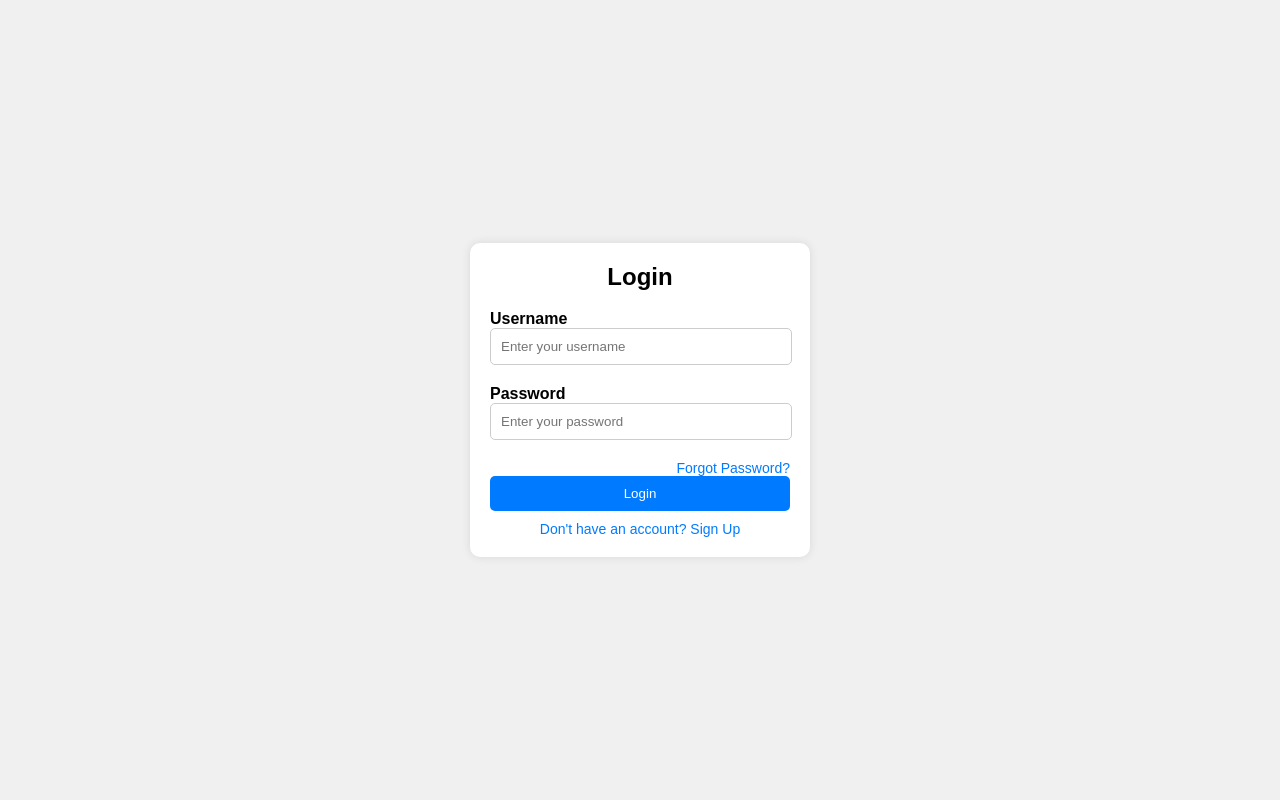
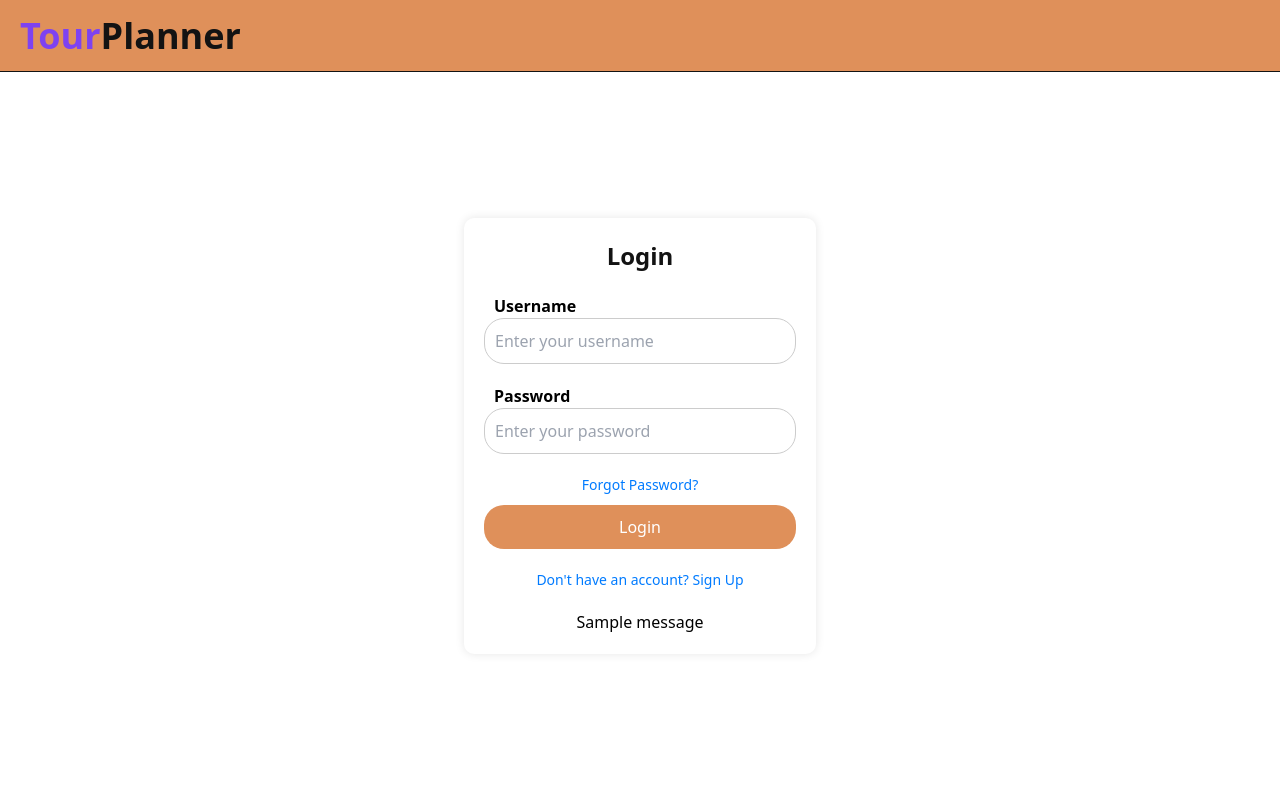
Before and after one commit to ay0-0n/TourPlanner, a Flask app: page /login in a window 1280 px wide. Run offline with Flask 3, Linux system fonts and the light colour scheme; tables that the repository leaves empty hold one stand-in row (values such as "Sample post"); one stand-in notice (Sample message) is shown; some libraries are stand-ins or nearby versions.

Commit message:
made login functional, added styles for diff pages, added templete inheritence, implimented logout functionality

```diff
--- a/app/models.py
+++ b/app/models.py
@@ -7,7 +7,7 @@ class User(db.Model):
     first_name = db.Column(db.String(50))
     last_name = db.Column(db.String(50))
     phone_number = db.Column(db.String(15))
-    email = db.Column(db.String, nullable=False, unique=True)
+    email = db.Column(db.String, nullable=False)
     username = db.Column(db.String, nullable=False)
     password = db.Column(db.String, nullable=False)
     role_id = db.Column(db.Integer, db.ForeignKey('roles.role_id'), nullable=False)
--- a/app/routes.py
+++ b/app/routes.py
@@ -1,11 +1,12 @@
 from app import app, db
-from flask import redirect, render_template, url_for, request, session
+from flask import redirect, render_template, url_for, request, session, flash
 from app.models import *
 from flask_bcrypt import Bcrypt
 
 @app.route('/')
+@app.route('/home')
 def index():
-    return render_template("index.html")
+    return render_template("home.html")
 
 @app.route('/login', methods = ['GET', 'POST'])
 def login():
@@ -14,22 +15,27 @@ def login():
         password = request.form['password']
 
         try:
-            current_user = User.query.filter_by(username = username, password= password).one()
-            session["username"] = current_user.username
-            user_type = current_user.user_type
-            return f'Hello {session["username"]}! <a href="/logout">logout</a>'
-            # if user_type == 'tourist':
-            #     return redirect(url_for('tourist'))
-            # elif user_type == 'hotel-manager':
-            #     return redirect(url_for('hotelmanager'))
-            # else:
-            #     return redirect(url_for('travelagent'))
+            user = User.query.filter_by(username=username).first()
+
+            if user and bcrypt.check_password_hash(user.password, password):
+                session["username"] = user.username
+                if user.role_id == 0:
+                    return redirect(url_for('tourist'))
+                elif user.role_id == 1:
+                    return redirect(url_for('hotelmanager'))
+                elif user.role_id == 2:
+                    return redirect(url_for('travelagent'))
+            else:
+                return render_template('login.html', error_message='Invalid username or password!')
 
         except:
-            return render_template('login.html', error='Invalid username or password!')
+            return render_template('login.html', error_message='Invalid username or password!')
 
 
     return render_template('login.html')
+
+
+
 
 
 bcrypt = Bcrypt()
@@ -43,7 +49,7 @@ def signup():
         email = request.form['email']
         username = request.form['username']
         password = request.form['password']
-        role_id = request.form['role_id']  # Retrieve role_id (user type) from form
+        role_id = request.form['role_id']
 
         existing_user = User.query.filter_by(username=username).first()
 
@@ -52,37 +58,27 @@ def signup():
 
         hashed_password = bcrypt.generate_password_hash(password).decode('utf-8')
 
-        # Create a new User object with role_id (user type)
         new_user = User(first_name=first_name, last_name=last_name, phone_number=phone_number,
                         email=email, username=username, password=hashed_password, role_id=role_id)
 
         db.session.add(new_user)
         db.session.commit()
-
+        flash('Account created successfully! Please login to continue.')
         return redirect(url_for('login'))
 
     return render_template('signup.html')
 
-# @app.route('/tourist', methods=['GET', 'POST'])
-# def tourist():
-#     if 'username' in session:
-#         return f'Hello {session["username"]}! You are a Tourist! <a href="/logout">logout</a>'
-#     else:
-#         return 'Please login first <a href="/login">login</a>'
+@app.route('/tourist')
+def tourist():
+    return render_template('tourist.html')
 
-# @app.route('/hotelmanager', methods=['GET', 'POST'])
-# def hotelmanager():
-#     if 'username' in session:
-#         return f'Hello {session["username"]}! You are a Hotel Manager! <a href="/logout">logout</a>'
-#     else:
-#         return 'Please login first <a href="/login">login</a>'
+@app.route('/hotelmanager')
+def hotelmanager():
+    return render_template('hotelmanager.html')
 
-# @app.route('/travelagent', methods=['GET', 'POST'])
-# def travelagent():
-#     if 'username' in session:
-#         return f'Hello {session["username"]}! You are a Travel Agent! <a href="/logout">logout</a>'
-#     else:
-#         return 'Please login first <a href="/login">login</a>'
+@app.route('/travelagent')
+def travelagent():
+    return render_template('travelagent.html')
 
 @app.route('/logout')
 def logout():
--- a/app/templates/index.html
+++ b/app/templates/index.html
@@ -3,48 +3,49 @@
 <head>
     <meta charset="UTF-8">
     <meta name="viewport" content="width=device-width, initial-scale=1.0">
-    <title>TOUR DIBI?</title>
-    <style>
-        body {
-            font-family: Arial, sans-serif;
+    <script src="https://cdn.tailwindcss.com"></script>
+    <title>
+        {% block title %}
+        {% endblock %}
+    </title>
+    <script>
+        tailwind.config = {
+          theme: {
+            extend: {
+              colors: {
+                'txt': '#131313',
+                'sml-txt':'#13131399',
+                'primary': '#7E42F1',
+                'secondary': '#DF905A',
+              }
+            }
+          }
+        }
+      </script>
+    <!-- <style>
+        *{
             margin: 0;
             padding: 0;
-            background-color: #f7f7f7;
+            box-sizing: border-box;
+            scroll-behavior: ;
         }
-        .container {
-            text-align: center;
-            margin-top: 100px;
-        }
-        h1 {
-            color: #333;
-            font-size: 3em;
-        }
-        .btn {
-            display: inline-block;
-            padding: 10px 20px;
-            margin: 10px;
-            font-size: 1.2em;
-            text-decoration: none;
-            color: #fff;
-            border-radius: 5px;
-            transition: background-color 0.3s ease;
-        }
-        .btn-login {
-            background-color: #3498db;
-        }
-        .btn-signup {
-            background-color: #2ecc71;
-        }
-        .btn:hover {
-            background-color: #555;
-        }
-    </style>
+    </style> -->
+    {% block style %}
+    {% endblock %}
+
 </head>
-<body>
-    <div class="container">
-        <h1>TOUR DIBI?</h1>
-        <a href="{{url_for('login')}}" class="btn btn-login">Login</a>
-        <a href="{{url_for('signup')}}" class="btn btn-signup">Signup</a>
-    </div>
+<body style="margin: 0; padding: 0; box-sizing: border-box; scroll-behavior: smooth;">
+    <header>
+        <nav class="bg-secondary mx-auto flex justify-between items-center px-5 py-4 border-b-[1px] border-txt h-[4.5rem]">
+                <a href="{{ url_for('index')}}" class="text-txt font-bold text-4xl"><span class="text-primary">Tour</span>Planner</a>
+                {% block logout%}
+                {% endblock %}
+            </div>
+        </nav>
+    </header>
+    <main>
+    {% block content %}
+    {% endblock %}
+    </main>
 </body>
 </html>
--- a/app/templates/login.html
+++ b/app/templates/login.html
@@ -1,32 +1,35 @@
-<!DOCTYPE html>
-<html lang="en">
-<head>
-  <meta charset="UTF-8">
-  <meta name="viewport" content="width=device-width, initial-scale=1.0">
-  <title>Login</title>
+{% extends "index.html" %}
+
+{% block title %}
+  Login
+{% endblock %}
+
+{% block style %}
   <style>
-    body {
-      font-family: Arial, sans-serif;
-      background-color: #f0f0f0;
-      margin: 0;
-      padding: 0;
+    main {
       display: flex;
       justify-content: center;
       align-items: center;
-      height: 100vh;
+      height: calc(100vh - 4.5rem);
     }
-
     .login-container {
       background-color: #fff;
       border-radius: 10px;
       padding: 20px;
       box-shadow: 0 0 10px rgba(0, 0, 0, 0.1);
-      width: 300px;
+      width: 22rem;
+      display: flex;
+      flex-direction: column;
+      gap: 20px;
+      justify-content: center;
     }
 
     .login-container h2 {
       margin-top: 0;
       text-align: center;
+      font-size: 1.5rem;
+      color: #131313;
+      font-weight: bold;
     }
 
     .form-group {
@@ -36,18 +39,21 @@
     .form-group label {
       display: block;
       font-weight: bold;
+      padding-left: 10px;
+
     }
 
     .form-group input[type="text"],
     .form-group input[type="password"] {
-      width: calc(100% - 20px); /* Subtract padding */
+      width: calc(100% - 20px);
       padding: 10px;
       border: 1px solid #ccc;
-      border-radius: 5px;
+      border-radius: 20px;
+      width: 100%;
     }
 
     .forgot-password {
-      text-align: right;
+      text-align: center;
       font-size: 14px;
     }
 
@@ -61,24 +67,24 @@
     }
 
     .login-btn {
+      margin-top: 10px;
       width: 100%;
       padding: 10px;
-      background-color: #007bff;
+      background-color: #DF905A;
       color: #fff;
       border: none;
-      border-radius: 5px;
+      border-radius: 20px;
       cursor: pointer;
       transition: background-color 0.3s ease;
     }
 
     .login-btn:hover {
-      background-color: #0056b3;
+      background-color: #7E42F1;
     }
 
     .signup-link {
       display: block;
       text-align: center;
-      margin-top: 10px;
       font-size: 14px;
       color: #007bff;
       text-decoration: none;
@@ -87,9 +93,17 @@
     .signup-link:hover {
       text-decoration: underline;
     }
+
+    .error_message{
+        text-align: center;
+        text-decoration: double;
+        color: crimson;
+        font-size: 15px;
+    }
   </style>
-</head>
-<body>
+{% endblock %}
+
+{% block content %}
 
   <div class="login-container">
     <h2>Login</h2>
@@ -102,13 +116,26 @@
         <label for="password">Password</label>
         <input type="password" id="password" name="password" placeholder="Enter your password">
       </div>
+      {% if error_message %}
+        <p class="error_message">{{ error_message }}</p>
+     {% endif %}
       <div class="forgot-password">
         <a href="#">Forgot Password?</a>
       </div>
       <button type="submit" class="login-btn">Login</button>
     </form>
     <a href="{{url_for('signup')}}" class="signup-link">Don't have an account? Sign Up</a>
+    {% with messages = get_flashed_messages() %}
+    {% if messages %}
+        <div id="flash-messages" class="flash-messages">
+            {% for message in messages %}
+                <div style="font-weight: 300; width: 70%; text-align: center; margin: 0 auto;">
+                    {{ message }}
+                </div>
+            {% endfor %}
+        </div>
+    {% endif %}
+    {% endwith %}
   </div>
 
-</body>
-</html>
+{% endblock %}
```
Also changed, not shown: app/templates/home.html (added, +31 -0 lines), app/templates/hotelmanager.html (added, +16 -0 lines), app/templates/signup.html (+28 -18 lines), app/templates/tourist.html (added, +16 -0 lines), app/templates/travelagent.html (added, +16 -0 lines), app/assets/banner.png (deleted), instance/users.db, 2 other files.
